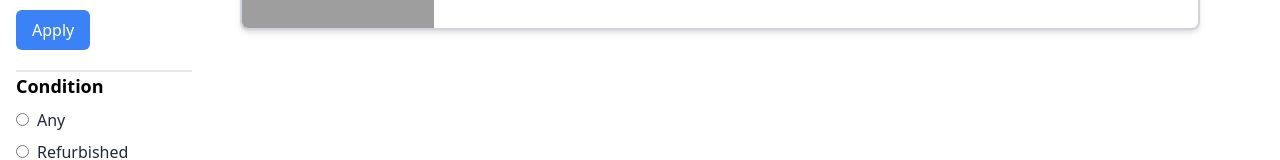
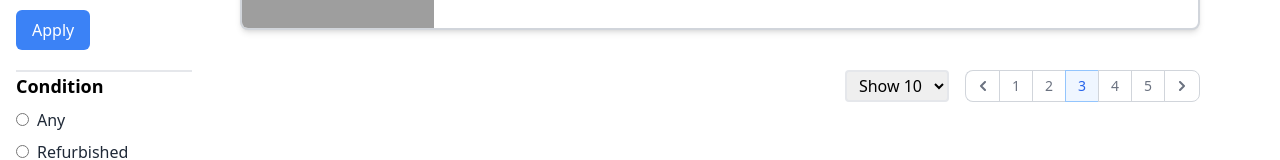
Before and after one commit to umarimran1234/E-Commerce-Project, a Next.js app: page /second-page in a window 1280 px wide. Shown: the part 886-1046 px from the top of the page. Built offline with nearby package versions, Linux system fonts and the light colour scheme; grey boxes are pictures that could not be loaded.

Commit message:
Added pagination

```diff
--- a/src/app/second-page/page.tsx
+++ b/src/app/second-page/page.tsx
@@ -1,4 +1,5 @@
 import Navbar from "@/components/Navbar/Navbar";
+import Navigation from "@/components/Navigation/Navigation";
 import Products from "@/components/Products/Products";
 import FilterSidebar from "@/components/Sidebar/FilterSidebar";
 import TopSection from "@/components/TopSection/TopSection";
@@ -12,6 +13,7 @@
                 <div className="md:w-9/12 w-8/12">
                     <TopSection></TopSection>
                     <Products></Products>
+                    <Navigation></Navigation>
                 </div>
             </div>
         </>
--- /dev/null
+++ b/src/components/Navigation/Navigation.tsx
@@ -0,0 +1,75 @@
+import React from 'react';
+
+const Navigation: React.FC = () => {
+    return (
+        <nav className='mt-10 flex flex-row-reverse gap-4'>
+            <ul className="flex justify-end -space-x-px h-8 text-sm">
+                <li>
+                    <a
+                        href="#"
+                        className="flex items-center justify-center px-3 h-8 ms-0 leading-tight text-gray-500 bg-white border border-e-0 border-gray-300 rounded-s-lg hover:bg-gray-100 hover:text-gray-700 dark:bg-gray-800 dark:border-gray-700 dark:text-gray-400 dark:hover:bg-gray-700 dark:hover:text-white"
+                    >
+                        <span className="sr-only">Previous</span>
+                        <svg
+                            className="w-2.5 h-2.5 rtl:rotate-180"
+                            aria-hidden="true"
+                            xmlns="http://www.w3.org/2000/svg"
+                            fill="none"
+                            viewBox="0 0 6 10"
+                        >
+                            <path
+                                stroke="currentColor"
+                                strokeLinecap="round"
+                                strokeLinejoin="round"
+                                strokeWidth="2"
+                                d="M5 1 1 5l4 4"
+                            />
+                        </svg>
+                    </a>
+                </li>
+                {Array.from({ length: 5 }, (_, index) => (
+                    <li key={index}>
+                        <a
+                            href="#"
+                            className={`flex items-center justify-center px-3 h-8 leading-tight ${index === 2
+                                ? 'text-blue-600 border border-blue-300 bg-blue-50 hover:bg-blue-100 hover:text-blue-700 dark:border-gray-700 dark:bg-gray-700 dark:text-white'
+                                : 'text-gray-500 bg-white border border-gray-300 hover:bg-gray-100 hover:text-gray-700 dark:bg-gray-800 dark:border-gray-700 dark:text-gray-400 dark:hover:bg-gray-700 dark:hover:text-white'
+                                }`}
+                        >
+                            {index + 1}
+                        </a>
+                    </li>
+                ))}
+                <li>
+                    <a
+                        href="#"
+                        className="flex items-center justify-center px-3 h-8 leading-tight text-gray-500 bg-white border border-gray-300 rounded-e-lg hover:bg-gray-100 hover:text-gray-700 dark:bg-gray-800 dark:border-gray-700 dark:text-gray-400 dark:hover:bg-gray-700 dark:hover:text-white"
+                    >
+                        <span className="sr-only">Next</span>
+                        <svg
+                            className="w-2.5 h-2.5 rtl:rotate-180"
+                            aria-hidden="true"
+                            xmlns="http://www.w3.org/2000/svg"
+                            fill="none"
+                            viewBox="0 0 6 10"
+                        >
+                            <path
+                                stroke="currentColor"
+                                strokeLinecap="round"
+                                strokeLinejoin="round"
+                                strokeWidth="2"
+                                d="m1 9 4-4-4-4"
+                            />
+                        </svg>
+                    </a>
+                </li>
+            </ul>
+            <select className="border-2 rounded px-2">
+                <option value="">Show 10</option>
+                {/* Add more options as needed */}
+            </select>
+        </nav>
+    );
+};
+
+export default Navigation;
```
